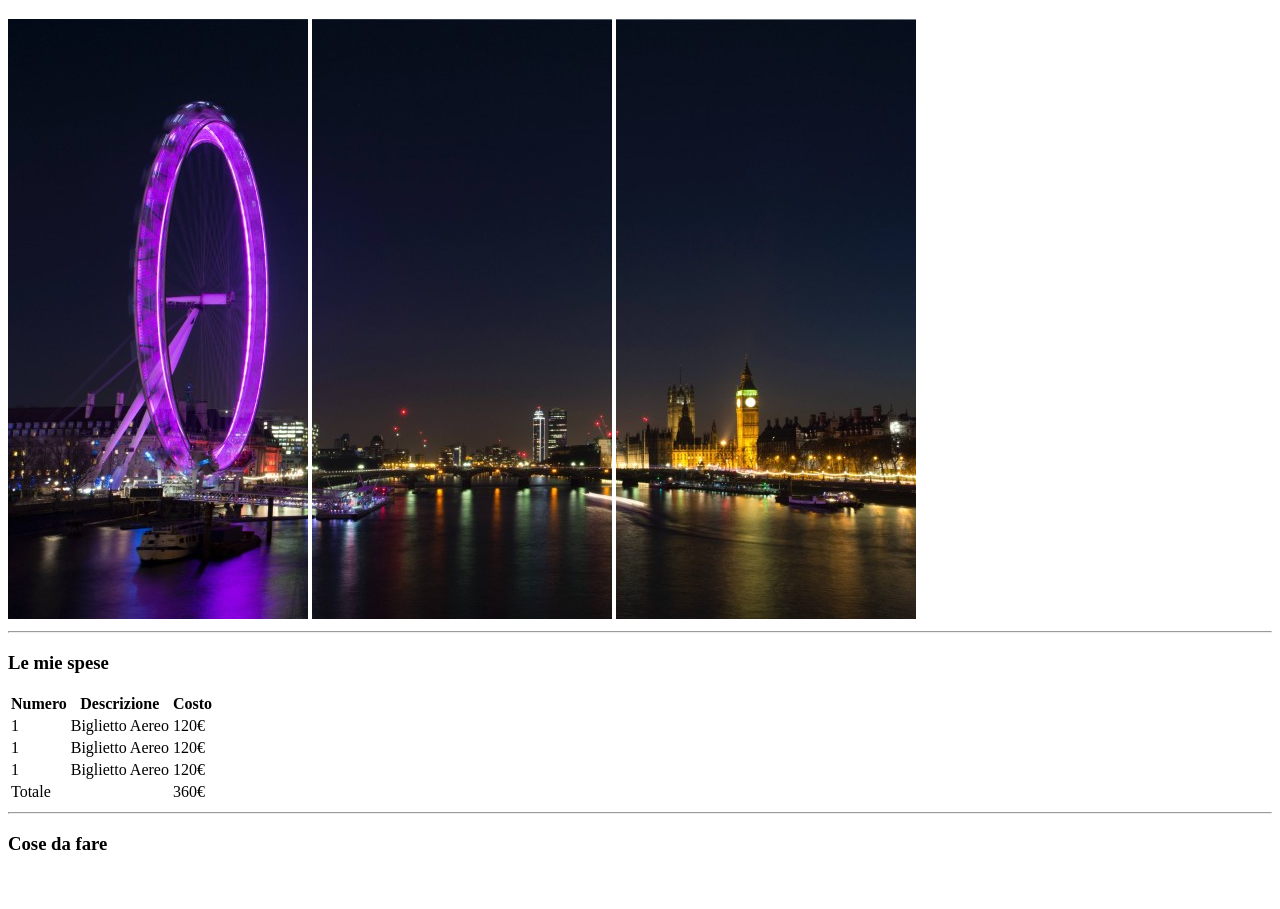
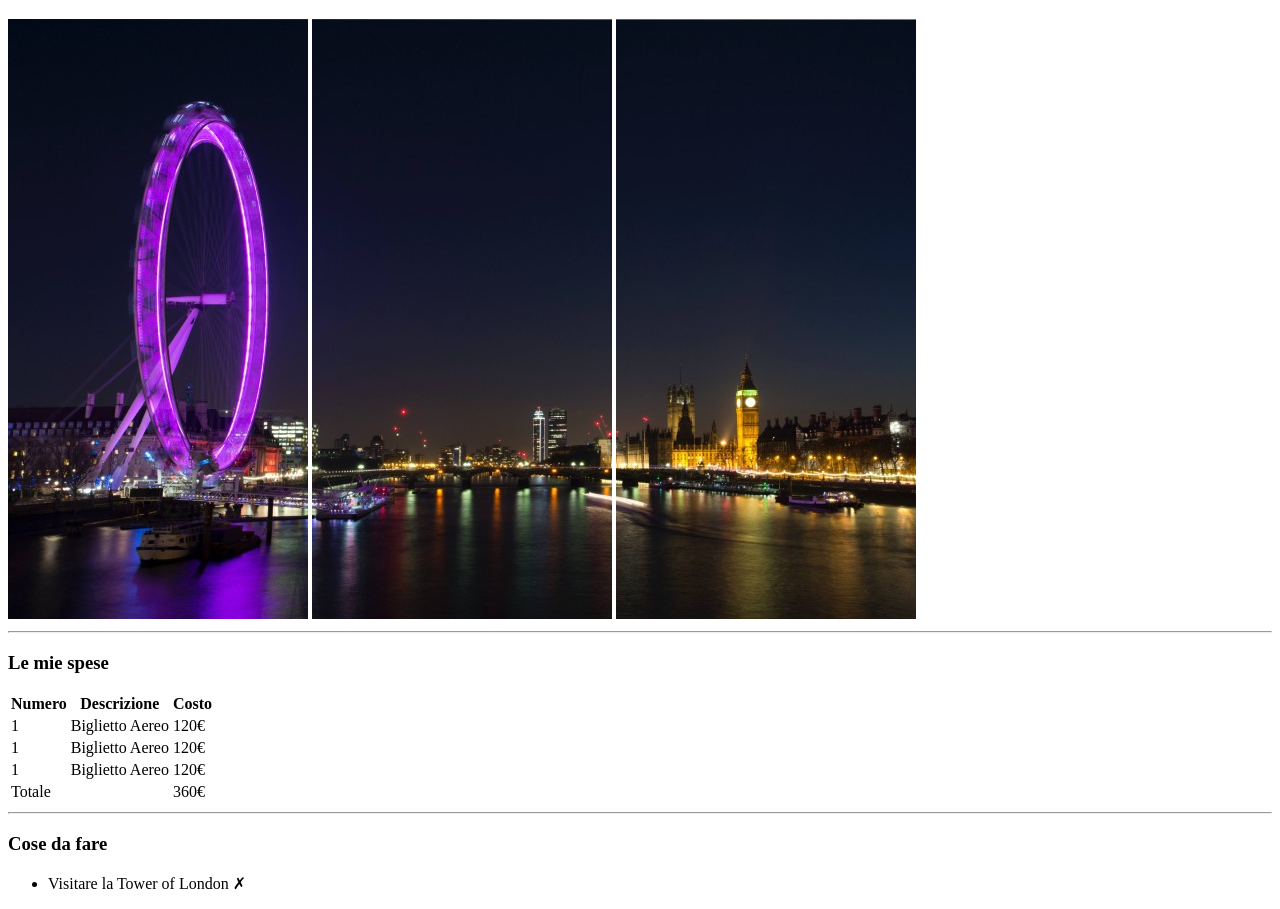
Before and after one commit to GiuseppeFiliberto/html-london-trip, a plain HTML site: page index.html in a window 1280 px wide. Shown: the part 61-970 px from the top of the page. Before the commit the page ends 935 px from the top, so only its background shows below. Drawn offline with Linux system fonts and the light colour scheme.

Commit message:
unordered list created with 1 list item

```diff
--- a/index.html
+++ b/index.html
@@ -62,7 +62,9 @@
     </section>
       <h3>Cose da fare</h3>
     <section>
-
+      <ul>
+        <li>Visitare la Tower of London &#10007;</li>
+      </ul>
     </section>
     <section></section>
     <section></section>
```
